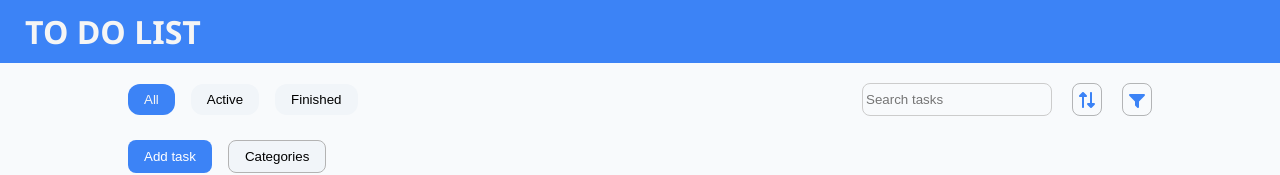
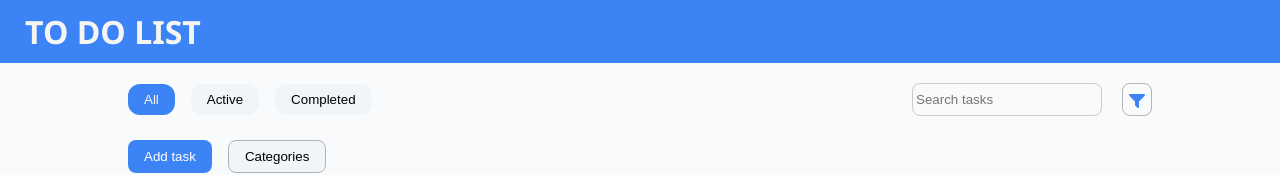
Before and after one commit to emapepic/to-do-list, a React app: page / in a window 1280 px wide. Shown: the top 175 px of the page. Built offline with nearby package versions, Linux system fonts and the light colour scheme; the HTML template or start-up script is replaced by a standard one.

Commit message:
changed name for completed tasks from 'Finished' to 'Completed'

```diff
--- a/src/App.jsx
+++ b/src/App.jsx
@@ -101,7 +101,7 @@ function App() {
     if (statusFilter === 'Active') {
       return !task.completed;
     }
-    if (statusFilter === 'Finished') {
+    if (statusFilter === 'Completed') {
       return task.completed;
     }
     return true;
@@ -146,9 +146,9 @@ function App() {
               value={searchingTasks}
               onChange={(e) => setSearchingTasks(e.target.value)}
             />
-            <div className='icon'>
+            {/* <div className='icon'>
               <button onClick={sortTasks}><img src={sortIcon} /></button>
-            </div>
+            </div> */}
             <FilterCategories
               setFilters={setFilters}
               categories={[...new Set(tasks.map(task => task.category).filter(category => category != null))]}
--- a/src/components/FilterButtons.jsx
+++ b/src/components/FilterButtons.jsx
@@ -17,9 +17,9 @@ export default function FilterButtons({filter, setFilter}) {
             </li>
             <li>
                 <button
-                    className={`btn ${filter === 'Finished' ? 'active' : ''}`}
-                    onClick={() => setFilter('Finished')}>
-                        Finished
+                    className={`btn ${filter === 'Completed' ? 'active' : ''}`}
+                    onClick={() => setFilter('Completed')}>
+                        Completed
                 </button>
             </li>
         </ul>
```
